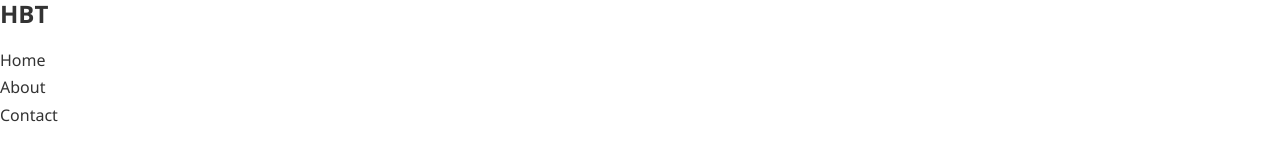
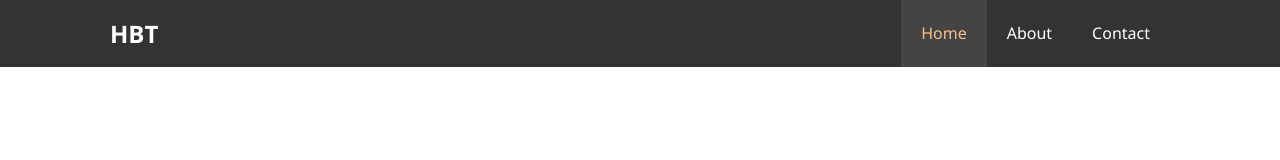
Before and after one commit to darthinvader/Html-Tutorial, a plain HTML site: page hotel_website/index.html in a window 1280 px wide. Drawn offline with Linux system fonts and the light colour scheme.

Commit message:
[feat] navbar styling

```diff
--- a/hotel_website/css/style.css
+++ b/hotel_website/css/style.css
@@ -25,3 +25,47 @@ h1,h2,h3 {
 p {
   margin:10px 0px;
 }
+
+/* Utility Classes */
+.container {
+  margin:auto;
+  max-width: 1100px;
+  overflow:auto;
+  padding: 0 20px;
+}
+
+/* Navbar */
+#navbar {
+  background:#333;
+  color:white;
+  overflow: auto;
+}
+
+#navbar a{
+  color: white;
+}
+
+#navbar h1 {
+  float: left;
+  padding-top:20px;
+}
+
+#navbar ul {
+  list-style: none;
+  float: right;
+}
+
+#navbar ul li {
+  float:left;
+}
+
+#navbar ul li a {
+  display:block;
+  padding:20px;
+  text-align:center;
+}
+
+#navbar ul li a:hover, #navbar ul li a.current{
+  background:#444;
+  color:#f7c08a;
+}
--- a/hotel_website/index.html
+++ b/hotel_website/index.html
@@ -14,12 +14,14 @@
 <body>
   <header>
     <nav id="navbar">
-      <h1 class="logo"><a href="index.html"> HBT </a></h1>
-      <ul>
-        <li><a href="index.html">Home</a></li>
-        <li><a href="about.html">About</a></li>
-        <li><a href="contact.html">Contact</a></li>
-      </ul>
+      <div class="container">
+        <h1 class="logo"><a href="index.html"> HBT </a></h1>
+        <ul>
+          <li><a class="current" href="index.html">Home</a></li>
+          <li><a href="about.html">About</a></li>
+          <li><a href="contact.html">Contact</a></li>
+        </ul>
+      </div>
     </nav>
   </header>
 </body>
```
